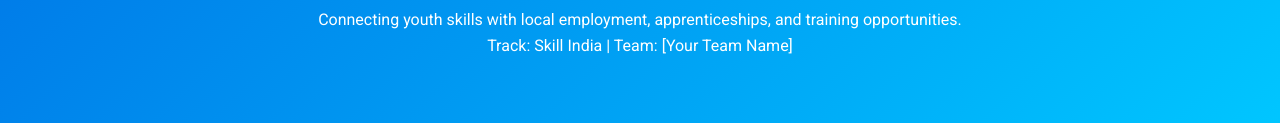
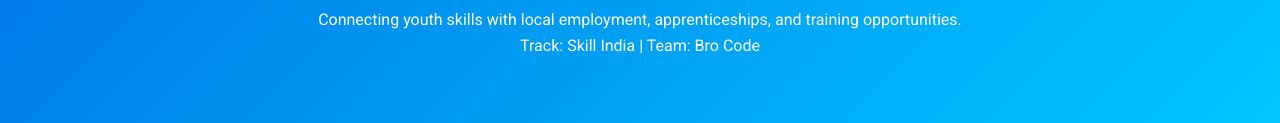
Before and after one commit to jaydiprathod012-boop/Skill__Link, a plain HTML site: page index.html in a window 1280 px wide. Shown: the part 193-316 px from the top of the page. Drawn offline with Linux system fonts and the light colour scheme.

Commit message:
Update index.html

```diff
--- a/index.html
+++ b/index.html
@@ -15,7 +15,7 @@
       <h1>SkillLink</h1>
       <p class="subtitle">AI-Powered Skill-to-Job Matching for Rural India</p>
       <p>Connecting youth skills with local employment, apprenticeships, and training opportunities.</p>
-      <p>Track: Skill India | Team: [Your Team Name]</p>
+      <p>Track: Skill India | Team: Bro Code </p>
     </div>
   </header>
 
```
